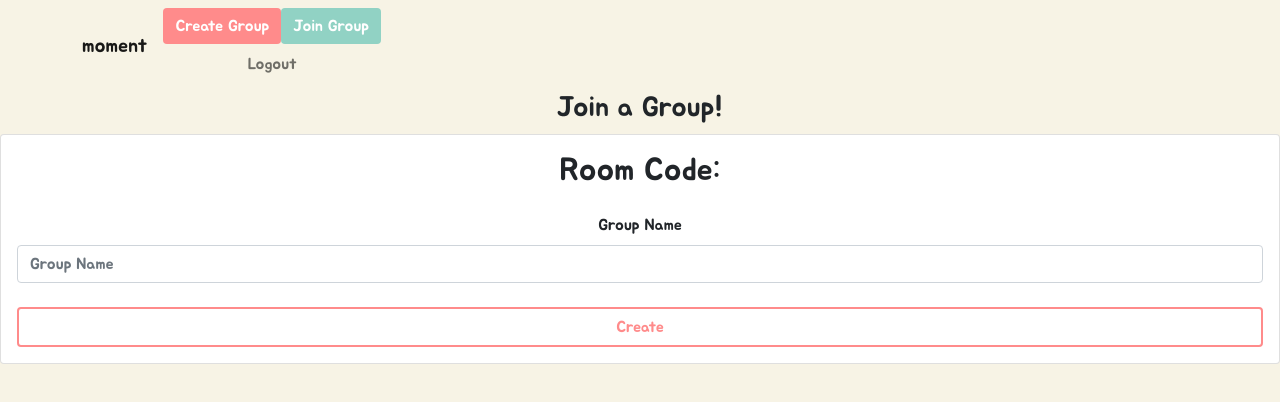
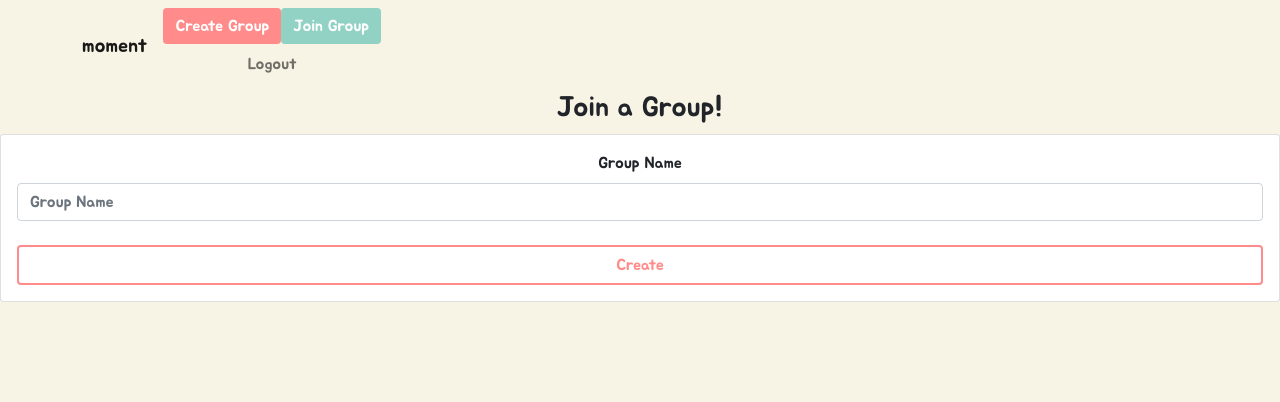
Before and after one commit to yiuchungcheung/REINER-WAS-RIGHT, a React (Create React App) app in the folder client/: page /join in a window 1280 px wide. Shown: the top 402 px of the page. Built offline with nearby package versions, Linux system fonts and the light colour scheme; no server answers.

Commit message:
remove 'room code' header for join page

```diff
--- a/client/src/pages/join.js
+++ b/client/src/pages/join.js
@@ -9,7 +9,6 @@ const Join = () => {
             <h3>Join a Group!</h3>
             <Card>
                 <Card.Body>
-                    <h2 className="text-center mb-4">Room Code: </h2>
                     <Form >
                         <Form.Group id="groupName">
                             <Form.Label>Group Name</Form.Label>
```
